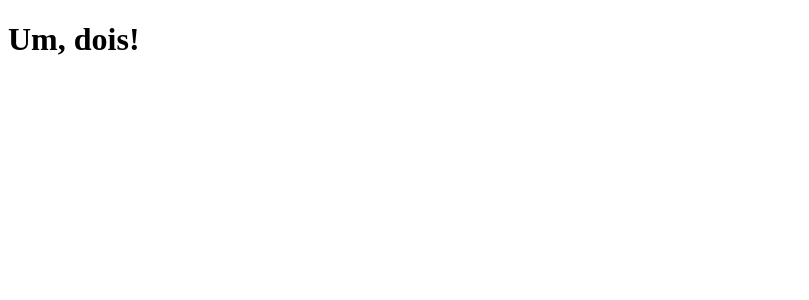
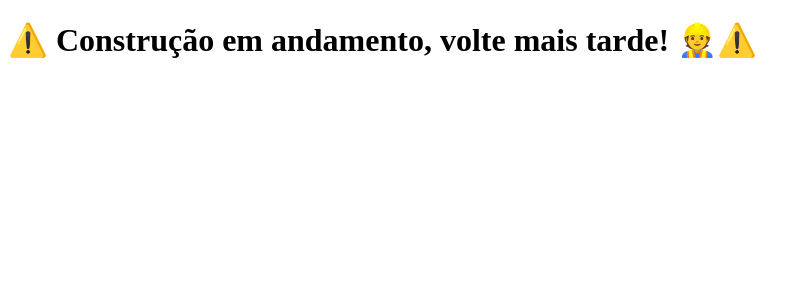
Before and after one commit to NaanAndrade/clone-tabnews, a Next.js app: page / in a window 1280 px wide. Shown: the top 300 px of the page, without its empty margins (0-809 px from the left). Built offline with nearby package versions, Linux system fonts and the light colour scheme.

Commit message:
Melhorando a mensagem de pages/index.js

```diff
--- a/pages/index.js
+++ b/pages/index.js
@@ -1,5 +1,5 @@
 function Home() {
-    return <h1>Um, dois!</h1>
+    return <h1>⚠️ Construção em andamento, volte mais tarde! 👷⚠️</h1>
 }
 
 export default Home;
```
